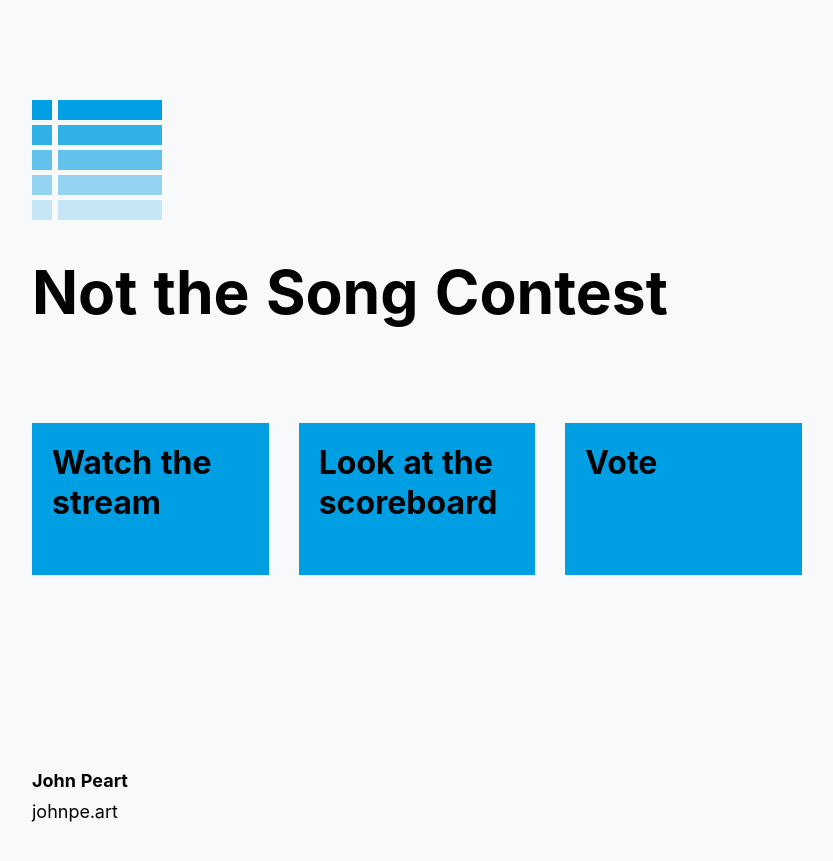
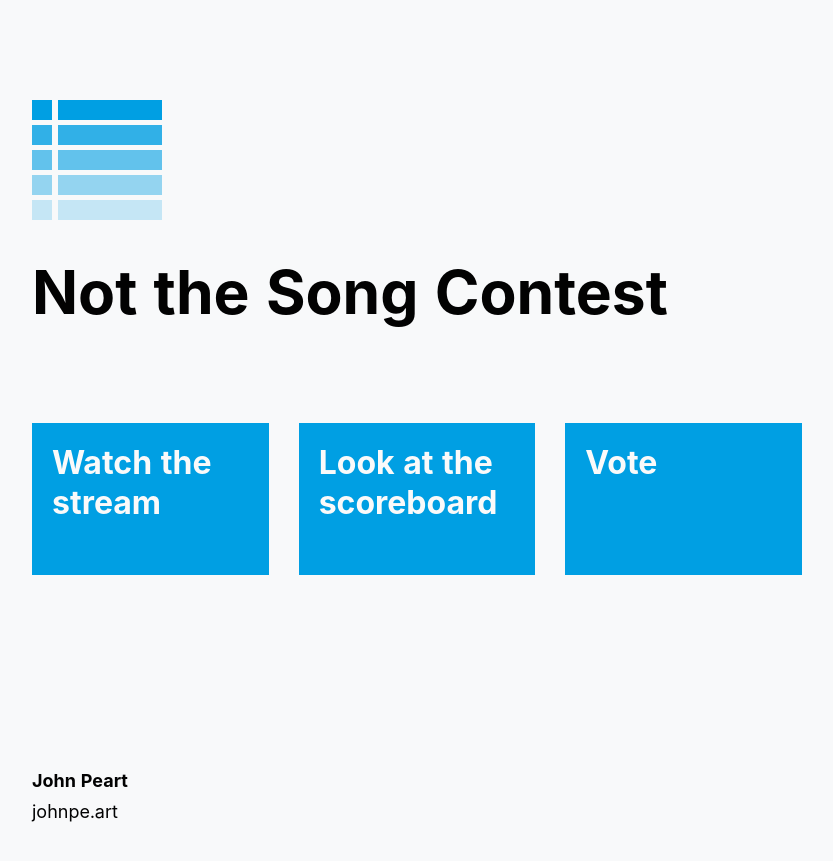
Before and after one commit to johnpeart/not-the-song-contest, a Jekyll site: the page built from index.md, in a window 1280 px wide. Shown: the top 861 px of the page, without its empty margins (223-1056 px from the left). Built offline with Jekyll 4.4.1, drawn with Linux system fonts in a browser that asks for light colours; some web fonts are replaced.

Commit message:
Text color changes

```diff
--- a/_sass/_home.scss
+++ b/_sass/_home.scss
@@ -206,6 +206,10 @@ body#home {
                 padding-top: 0;
 
                 display: inline-block;
+                color: $white;
+                @include dark-mode {
+                    color: $black;
+                }
 
                 &:hover {
                     background: none;
```
